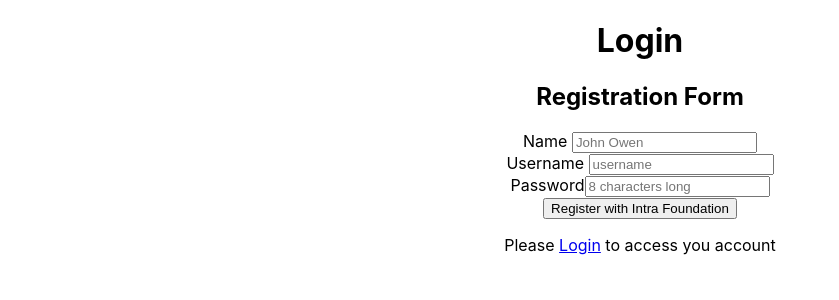
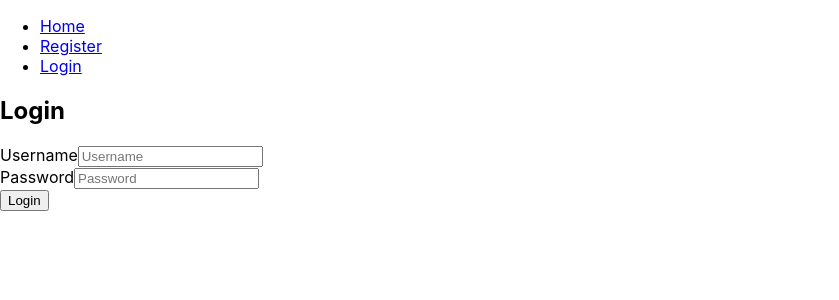
Before and after one commit to tacharya2/LoginFrontEnd, a React (Create React App) app: page /Login in a window 1280 px wide. Shown: the top 300 px of the page, without its empty margins (0-839 px from the left). Built offline with nearby package versions, Linux system fonts and the light colour scheme.

Commit message:
version.1: Fully functional front-end for login. The protected end-point is not exposed unless a user is logged-in.

```diff
--- a/package.json
+++ b/package.json
@@ -9,6 +9,7 @@
     "axios": "^1.4.0",
     "react": "^18.2.0",
     "react-dom": "^18.2.0",
+    "react-router-dom": "^6.15.0",
     "react-scripts": "5.0.1",
     "web-vitals": "^2.1.4"
   },
--- a/src/App.js
+++ b/src/App.js
@@ -1,12 +1,13 @@
-import Register from './Register';
-import './App.css';
+import React, {useState} from 'react';
+import { BrowserRouter as Router } from 'react-router-dom';
+import AppContainer from './AppContainer';
 
 function App() {
+const [authenticated, setAuthenticated] = useState(false);
   return (
-    <div className="App">
-    <h1> Login </h1>
-    <Register/>
-    </div>
+    <Router>
+      <AppContainer authenticated = {authenticated} setAuthenticated = {setAuthenticated}/>
+    </Router>
   );
 }
 
--- /dev/null
+++ b/src/AppContainer.js
@@ -0,0 +1,23 @@
+import React from 'react';
+import { Routes, Route, Navigate } from 'react-router-dom';
+import Register from './Register';
+import Login from './Login';
+import DummyPage from './DummyPage';
+import NavigationBar from './NavigationBar';
+
+function AppContainer({authenticated, setAuthenticated}) {
+  return (
+    <div>
+      {/* Include the NavigationBar component */}
+      <NavigationBar authenticated = {authenticated} />
+
+      {/* Define routes for different components */}
+      <Routes>
+        <Route path="/Login" element={<Login setAuthenticated = {setAuthenticated}/>} />
+        <Route path="/Register" element={<Register setAuthenticated={setAuthenticated} />} />
+        <Route path="/DummyPage" element={authenticated ? <DummyPage /> : <Navigate to="/Login" />} />
+      </Routes>
+    </div>
+  );
+}
+export default AppContainer;
--- /dev/null
+++ b/src/DummyPage.js
@@ -0,0 +1,16 @@
+import React from 'react';
+import { Link } from 'react-router-dom';
+
+function DummyPage() {
+    return (
+        <div>
+            <h2>Welcome to the Dummy Page</h2>
+            {/* Add your content here */}
+            <h1>Successfully Visited your account</h1>
+            <p>We are growing this page. Please visit it later </p>
+            <p className="log-in">Please <Link to="/Register">click here</Link> to register another account</p>
+        </div>
+    );
+}
+
+export default DummyPage;
--- /dev/null
+++ b/src/Login.js
@@ -0,0 +1,57 @@
+import React, {useState} from 'react';
+import axios from 'axios';
+
+function Login(){
+const [username, setUsername] = useState('');
+const [password, setPassword] = useState('');
+const [errorMessage, setErrorMessage] = useState('');
+
+const handleUsernameChange = (e) => {
+setUsername(e.target.value);
+}
+const handlePasswordChange = (e) => {
+setPassword(e.target.value);
+}
+
+const handleLogin = (e) => {
+    e.preventDefault();
+
+    const dataToSend = {
+    username : username,
+    password : password
+    };
+
+        axios.post('http://localhost:8080/api/user/login', dataToSend) //need to check
+        .then((response) => {
+            //Authentication successful, store the JWT token in local storage
+            localStorage.setItem('jwtToken', response.data);
+            console.log("Successfully Logged in");
+            //redirect the user to a dummy page for now
+            window.location.href = '/DummyPage';
+            console.log("Redirected to dummy page");
+        })
+        .catch((error) => {
+        setErrorMessage('Invalid username or password');
+        });
+    };
+    return (
+        <div className="container">
+            <div className="form-wrapper">
+                <h2>Login</h2>
+                <form onSubmit={handleLogin}>
+                    <div className="form-element">
+                        <label>Username</label>
+                        <input required  type="text"  placeholder="Username" value={username} onChange={handleUsernameChange}/>
+                    </div>
+                    <div className="form-element">
+                        <label>Password</label>
+                        <input required type="password" placeholder="Password" value={password} onChange={handlePasswordChange}/>
+                    </div>
+                    <button type="submit" className="submit-button"> Login</button>
+                    <p className="error-message">{errorMessage}</p>
+                </form>
+            </div>
+        </div>
+    );
+}
+export default Login;
--- /dev/null
+++ b/src/NavigationBar.js
@@ -0,0 +1,22 @@
+import React from 'react';
+import { Link } from 'react-router-dom';
+
+function NavigationBar() {
+  return (
+    <nav>
+      <ul>
+        <li>
+          <Link to="/Home">Home</Link>
+        </li>
+        <li>
+          <Link to="/Register">Register</Link>
+        </li>
+        <li>
+          <Link to="/Login">Login</Link>
+        </li>
+      </ul>
+    </nav>
+  );
+}
+
+export default NavigationBar;
--- a/src/Register.js
+++ b/src/Register.js
@@ -1,5 +1,6 @@
 import React, {useState} from 'react';
 import axios from 'axios';
+import { Link } from 'react-router-dom';
 
 function Register(){
 
@@ -43,7 +44,7 @@
     axios.post('http://localhost:8080/api/user/create', dataToSend)
     .then((response) => {
     console.log(response.data);
-    setMessage(`Hello ${response.data.name}! Thank you for registering with us with a username: {response.data.username}`);
+    setMessage(`Hello ${response.data.name}! Thank you for registering with us with a username: ${response.data.username}`);
 
     setName('');
     setUsername('');
@@ -76,7 +77,7 @@
 
               <button type="submit" className="submit-button" >Register with Intra Foundation </button>
               <p className="message">{message}</p>
-              <p className="log-in">Please <a href="/login">Login</a> to access you account</p>
+              <p className="log-in">Please <Link to="/Login">Login</Link> to access you account</p>
           </form>
           </div>
       </div>
```
Also changed, not shown: src/Home.js (added), src/logo.svg (deleted), 1 other file (tests, documents, lock files or other folders).
